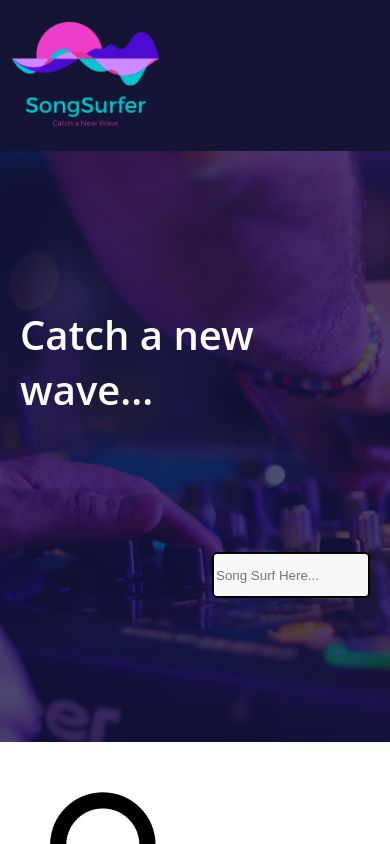
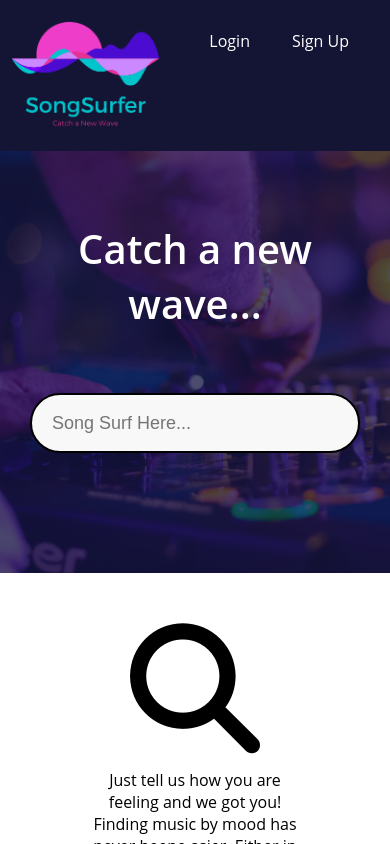
Before and after one commit to Spotify-Song-3/front-end, a React (Create React App) app: page / in a window 390 px wide. Built offline with nearby package versions, Linux system fonts and the light colour scheme.

Commit message:
Overall styling and media queries for responsiveness

```diff
--- a/src/SCSS/components/_form.scss
+++ b/src/SCSS/components/_form.scss
@@ -1,27 +1,3 @@
-.search-form {
-  position: absolute;
-  top: 33%;
-  right: 2rem;
-  form {
-    .searchBar {
-      width: 50rem;
-      height: 4rem;
-      background: #f8f8f8;
-      border: 2px solid #000000;
-      border-radius: 5px;
-
-      @media (max-width: 609px) {
-        width: 30rem;
-      }
-
-      @media (max-width: 450px) {
-        width: 15rem;
-        top: 0;
-      }
-    }
-  }
-}
-
 .sign-up-form-container,
 .login-form-container {
   display: flex;
--- a/src/SCSS/components/_search-results.scss
+++ b/src/SCSS/components/_search-results.scss
@@ -2,28 +2,44 @@
 }
 
 .results-list {
-  width: 1024px;
-  margin: 0 auto;
+  max-width: 1024px;
+  margin: 20px auto;
   background: #f1f1f2;
   padding: 10px;
   border-radius: 20px;
+  .tempo,
+  .popularity {
+    @media (max-width: 700px) {
+      display: none;
+    }
+  }
+  .artist,
+  .duration {
+    @media (max-width: 500px) {
+      display: none;
+    }
+  }
 }
 
 .results-header {
   display: flex;
   justify-content: space-between;
   align-items: center;
-}
-
-.results-header input {
+  input {
     padding: 10px 20px;
     border: 1px solid #e1e1e2;
     border-radius: 5px;
-  width: 13%;
+    width: 20%;
     transition: all 0.2s;
     outline: 0;
+    &:focus {
+      width: 30%;
     }
-
-.results-header input:focus {
-  width: 20%;
+    @media (max-width: 700px) {
+      width: 40%;
+      &:focus {
+        width: 50%;
       }
+    }
+  }
+}
--- a/src/SCSS/layout/_header.scss
+++ b/src/SCSS/layout/_header.scss
@@ -3,7 +3,7 @@
 }
 
 .header-top {
-  width: 1200px;
+  max-width: 1200px;
   margin: 0 auto;
   display: flex;
   justify-content: space-between;
@@ -24,11 +24,11 @@
 
 .header-links {
   margin: 10px;
-}
-
-.header-links > i {
-  font-size: 25px;
-  color: white;
+  i {
+    font-size: 25px;
+    color: white;
+    cursor: pointer;
+  }
 }
 
 .header-links .links-wrapper {
@@ -38,6 +38,7 @@
   right: 100px;
   background: rgb(0, 0, 0.4);
   border-radius: 20px;
+  z-index: 10;
 }
 
 .header-title {
@@ -67,26 +68,3 @@
 .header-links-container a:hover {
   background-color: #c889ff;
 }
-
-.search-form {
-  display: flex;
-  justify-content: center;
-}
-
-.search-form input {
-  outline: 0;
-}
-
-@media (max-width: 500px) {
-  .search-form input {
-    width: 70%;
-    margin-top: 20px;
-  }
-}
-
-@media (max-width: 800px) {
-  .search-form input {
-    width: 80%;
-    margin-top: 20px;
-  }
-}
--- a/src/SCSS/pages/_home.scss
+++ b/src/SCSS/pages/_home.scss
@@ -40,33 +40,83 @@
     width: 100%;
     margin: 0 auto;
 
+    .home-image {
+      background: $dark-blue url("../../img/home-bg.png") no-repeat;
+      background-size: cover;
+      height: 50vh;
+      .home-image-inner-container {
+        max-width: 1200px;
+        margin: 0 auto;
+        display: flex;
+        justify-content: space-between;
+        height: 100%;
+        padding: 70px 30px 120px 30px;
+        box-sizing: border-box;
+        @media (max-width: 800px) {
+          flex-direction: column;
+          align-items: stretch;
+        }
         .subtitle {
           font-style: normal;
           font-weight: 600;
           font-size: 6rem;
-      position: absolute;
-      left: 2rem;
-      top: 10%;
           color: #ffffff;
           font-family: "Open Sans", sans-serif;
+          margin: 0;
+
+          @media (max-width: 800px) {
+            text-align: center;
+          }
 
           @media (max-width: 450px) {
             font-size: 4rem;
           }
         }
 
-    .home-image {
-      background: $dark-blue url("../../img/home-bg.png") no-repeat;
-      background-size: cover;
-      height: 70vh;
+        .search-form {
+          align-self: flex-end;
+          @media (max-width: 800px) {
+            align-self: inherit;
+          }
+          form {
+            .searchBar {
+              width: 50rem;
+              height: 6rem;
+              background: #f8f8f8;
+              border: 2px solid #000000;
+              border-radius: 3rem;
+              outline: none;
+              padding: 0.5rem 0 0.5rem 2rem;
+              font-size: 18px;
+              box-sizing: border-box;
+
+              @media (max-width: 800px) {
+                width: 100%;
+              }
+            }
+          }
+        }
+      }
     }
 
     .search-favorites-container {
       padding: 5rem;
       display: flex;
+      justify-content: space-between;
+      @media (max-width: 700px) {
         flex-direction: column;
       }
     }
+  }
+}
+
+.search-template,
+.favorite-template {
+  display: flex;
+  flex-direction: column;
+  text-align: center;
+  padding: 0 40px;
+  box-sizing: border-box;
 }
 
 .favorite-template {
@@ -80,7 +130,8 @@
 
 .search-template span,
 .favorite-template span {
-  font-size: 20px;
+  font-size: 30px;
+  font-weight: bold;
   margin-left: 10px;
 
   @media (max-width: 400px) {
@@ -89,7 +140,7 @@
 }
 .search-template p,
 .favorite-template p {
-  max-width: 400px;
+  font-size: 16px;
 }
 footer {
   height: 80px;
--- a/src/components/Favorites.js
+++ b/src/components/Favorites.js
@@ -45,7 +45,7 @@ function createData(
 
 const useStyles = makeStyles({
   table: {
-    minWidth: 700
+    minWidth: 300
   }
 });
 
@@ -94,7 +94,7 @@ const Favorites = props => {
               <TableHead>
                 <TableRow>
                   <StyledTableCell>Song Name</StyledTableCell>
-                  <StyledTableCell>Artist</StyledTableCell>
+                  <StyledTableCell className="artist">Artist</StyledTableCell>
                   {/* <StyledTableCell align="right">Duration</StyledTableCell>
                   <StyledTableCell align="right">Tempo</StyledTableCell>
                   <StyledTableCell align="right">Popularity</StyledTableCell> */}
@@ -120,7 +120,9 @@ const Favorites = props => {
                         />{" "}
                         {row.track_name}
                       </StyledTableCell>
-                      <StyledTableCell>{row.artist_name}</StyledTableCell>
+                      <StyledTableCell className="artist">
+                        {row.artist_name}
+                      </StyledTableCell>
                       {/* <StyledTableCell align="right">
                       {row.duration_ms}
                     </StyledTableCell>
--- a/src/components/Home.js
+++ b/src/components/Home.js
@@ -8,11 +8,15 @@ const Home = () => {
       <Header />
       <div className="home-full-bg">
         <div className="home-container">
-          <div className="home-image" />
-          <div className="search-form">
-            <Form />
+          <div className="home-image">
+            <div className="home-image-inner-container">
+              <h3 className="subtitle">Catch a new wave...</h3>
+              <div className="search-form">
+                <Form />
+              </div>
+            </div>
           </div>
-          <h3 className="subtitle">Catch a new wave...</h3>
+
           <div className="search-favorites-container">
             <div className="search-template">
               <i className="fa fa-search"></i> <span> Find Music</span>
--- a/src/components/SearchResults.js
+++ b/src/components/SearchResults.js
@@ -47,7 +47,7 @@ function createData(
 
 const useStyles = makeStyles({
   table: {
-    minWidth: 700
+    minWidth: 500
   }
 });
 
@@ -104,10 +104,18 @@ const SearchResults = props => {
               <TableHead>
                 <TableRow>
                   <StyledTableCell>Song Name</StyledTableCell>
-                  <StyledTableCell align="right">Artist</StyledTableCell>
-                  <StyledTableCell align="right">Duration</StyledTableCell>
-                  <StyledTableCell align="right">Tempo</StyledTableCell>
-                  <StyledTableCell align="right">Popularity</StyledTableCell>
+                  <StyledTableCell align="right" className="artist">
+                    Artist
+                  </StyledTableCell>
+                  <StyledTableCell align="right" className="duration">
+                    Duration
+                  </StyledTableCell>
+                  <StyledTableCell align="right" className="tempo">
+                    Tempo
+                  </StyledTableCell>
+                  <StyledTableCell align="right" className="popularity">
+                    Popularity
+                  </StyledTableCell>
                 </TableRow>
               </TableHead>
               <TableBody>
@@ -128,16 +136,16 @@ const SearchResults = props => {
                       )}{" "}
                       {row.track_name}
                     </StyledTableCell>
-                    <StyledTableCell align="right">
+                    <StyledTableCell align="right" className="artist">
                       {row.artist_name}
                     </StyledTableCell>
-                    <StyledTableCell align="right">
+                    <StyledTableCell align="right" className="duration">
                       {row.duration_ms}
                     </StyledTableCell>
-                    <StyledTableCell align="right">
+                    <StyledTableCell align="right" className="tempo">
                       {Math.floor(row.tempo)} BPM
                     </StyledTableCell>
-                    <StyledTableCell align="right">
+                    <StyledTableCell align="right" className="popularity">
                       <div
                         style={{
                           height: 10,
```
Lines whose indentation alone changed are shown as unchanged.
